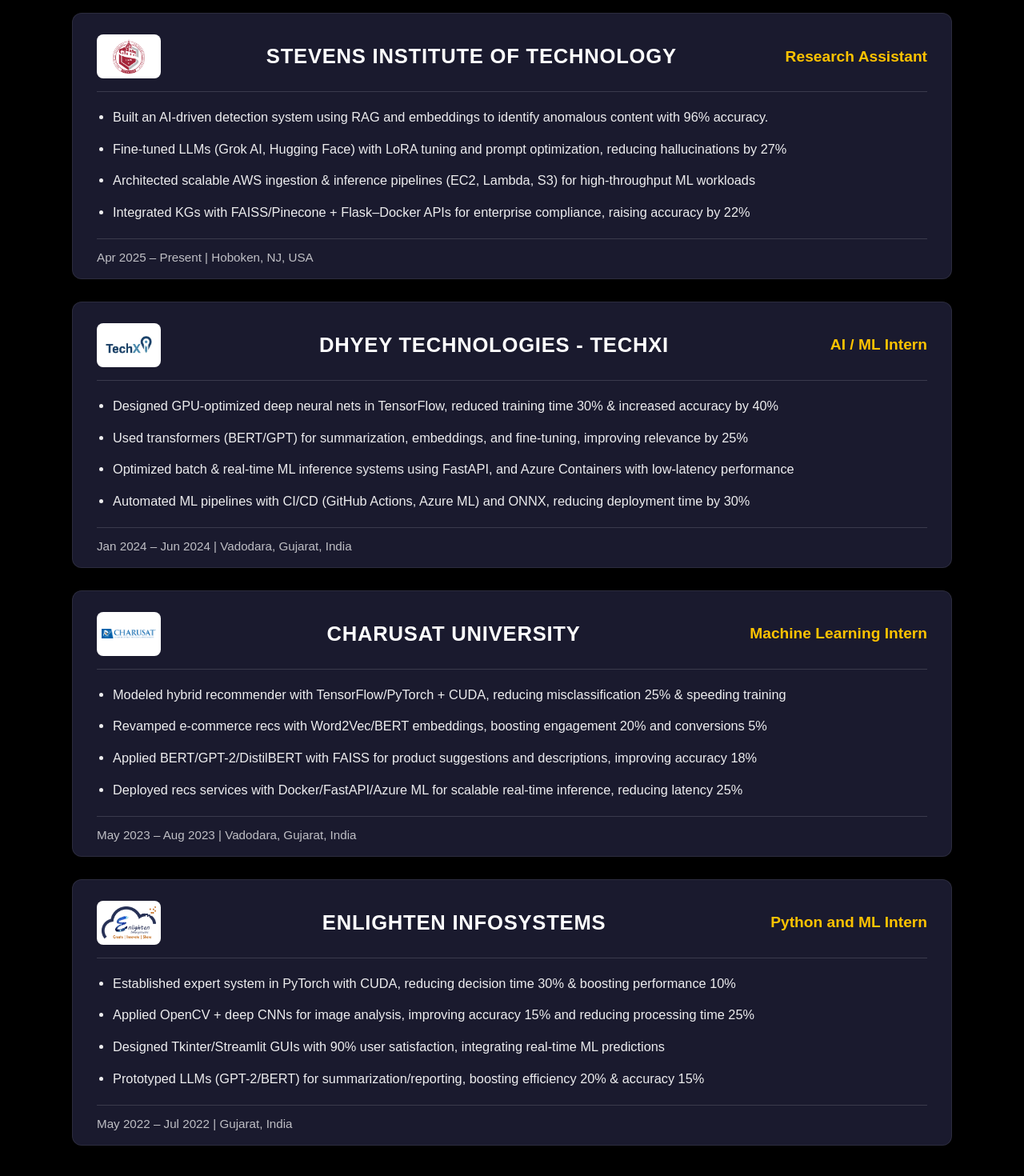
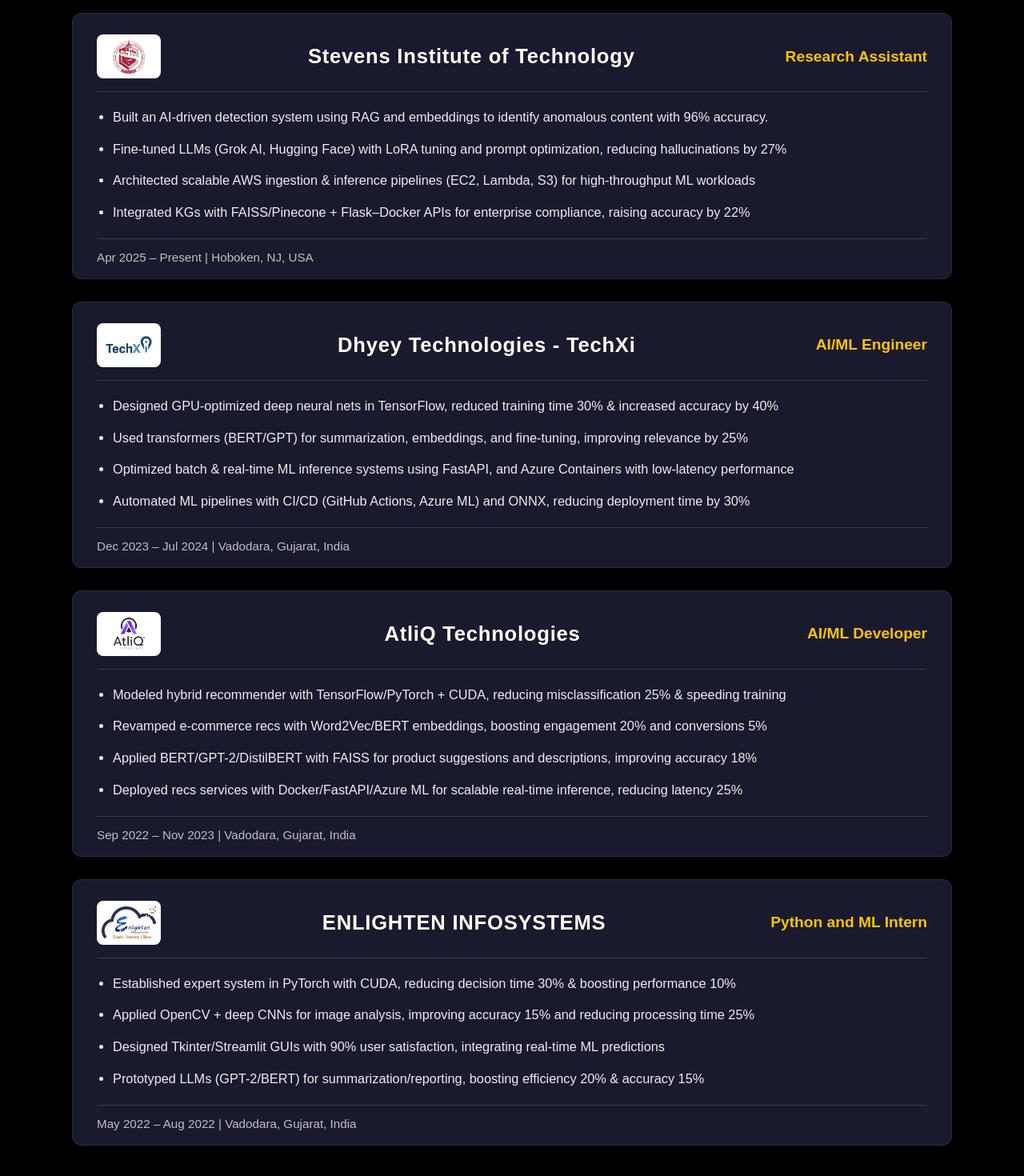
Before and after one commit to henakharwa/Portfolio-henakharwa, a React (Create React App) app: page / in a window 1280 px wide. Shown: the part 1793-3263 px from the top of the page at 80% size. Built offline with nearby package versions, Linux system fonts and the light colour scheme.

Commit message:
Updated portfolio content and projects

```diff
--- a/src/components/Experience.js
+++ b/src/components/Experience.js
@@ -1,17 +1,17 @@
 import React from "react";
 import "./Experience.css";
 
-import charusatLogo from "../Assets/charusat.png";
 import dhyeLogo from "../Assets/enlighten.png";
 import stevensLogo from "../Assets/stevens.png";
 import techxiLogo from "../Assets/techxi.png";
+import atliqLogo from "../Assets/Atliq.png"
 
 const experiences = [
   {
     duration: "Apr 2025 – Present | Hoboken, NJ, USA",
     logo: stevensLogo,
     role: "Research Assistant",
-    company: "STEVENS INSTITUTE OF TECHNOLOGY",
+    company: "Stevens Institute of Technology",
     bullets: [
       "Built an AI-driven detection system using RAG and embeddings to identify anomalous content with 96% accuracy.",
       "Fine-tuned LLMs (Grok AI, Hugging Face) with LoRA tuning and prompt optimization, reducing hallucinations by 27%",
@@ -20,10 +20,10 @@
     ],
   },
   {
-    duration: "Jan 2024 – Jun 2024 | Vadodara, Gujarat, India",
+    duration: "Dec 2023 – Jul 2024 | Vadodara, Gujarat, India",
     logo: techxiLogo,
-    role: "AI / ML Intern",
-    company: "DHYEY TECHNOLOGIES - TECHXI",
+    role: "AI/ML Engineer",
+    company: "Dhyey Technologies - TechXi",
     bullets: [
       "Designed GPU-optimized deep neural nets in TensorFlow, reduced training time 30% & increased accuracy by 40%",
       "Used transformers (BERT/GPT) for summarization, embeddings, and fine-tuning, improving relevance by 25%",
@@ -32,10 +32,10 @@
     ],
   },
   {
-    duration: "May 2023 – Aug 2023 | Vadodara, Gujarat, India",
-    logo: charusatLogo,
-    role: "Machine Learning Intern",
-    company: "CHARUSAT UNIVERSITY",
+    duration: "Sep 2022 – Nov 2023 | Vadodara, Gujarat, India",
+    logo: atliqLogo,
+    role: "AI/ML Developer",
+    company: "AtliQ Technologies",
     bullets: [
       "Modeled hybrid recommender with TensorFlow/PyTorch + CUDA, reducing misclassification 25% & speeding training",
       "Revamped e-commerce recs with Word2Vec/BERT embeddings, boosting engagement 20% and conversions 5%",
@@ -44,7 +44,7 @@
     ],
   },
   {
-    duration: "May 2022 – Jul 2022 | Gujarat, India",
+    duration: "May 2022 – Aug 2022 | Vadodara, Gujarat, India",
     logo: dhyeLogo,
     role: "Python and ML Intern",
     company: "ENLIGHTEN INFOSYSTEMS",
```
Also changed, not shown: src/Assets/Atliq.png (added), 1 other file (tests, documents, lock files or other folders).
